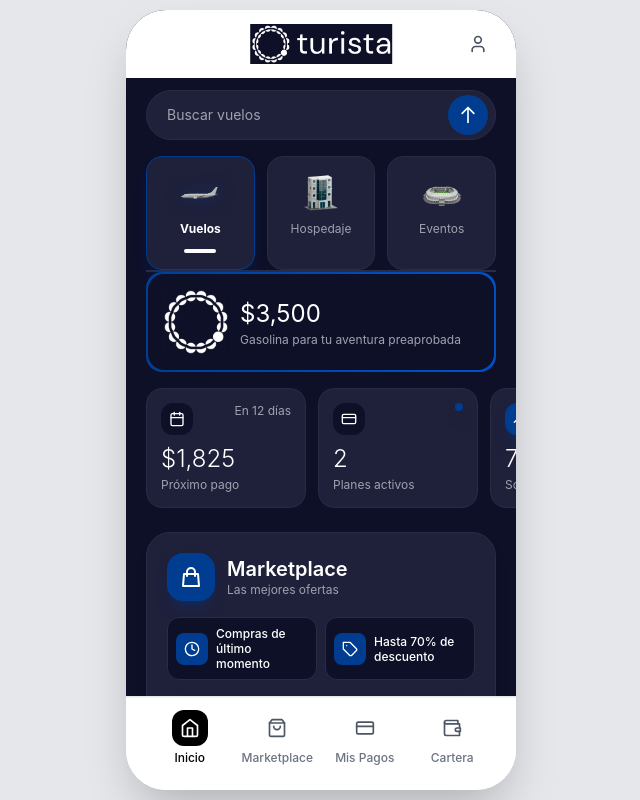
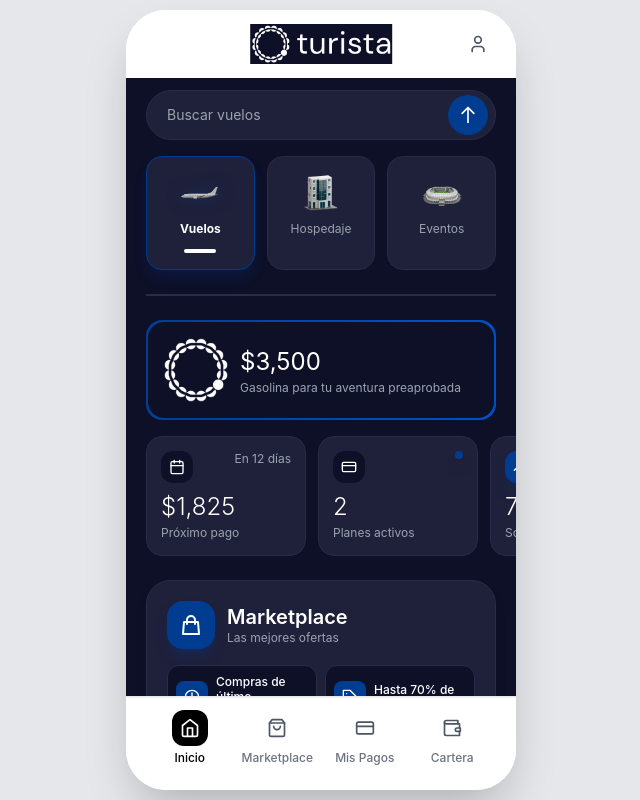
Before and after one commit to Rene-Nun/Pagox_proto_ux, a Next.js app: page / in a window 1280 px wide. Shown: the whole page, without its empty margins (319-959 px from the left). Built offline with nearby package versions, Linux system fonts and the light colour scheme.

Commit message:
Actualizar HomeScreen.tsx

```diff
--- a/app/components/screens/HomeScreen.tsx
+++ b/app/components/screens/HomeScreen.tsx
@@ -40,11 +40,10 @@ export default function HomeScreen({ onNavigate, activeTab }: HomeScreenProps) {
 
   return (
     <MobileContainer className="bg-[#0e1028]">
-      <div className="bg-[#0e1028] min-h-screen">
       <Header showLogo={true} onNavigate={onNavigate} />
 
-        <div className="flex-1 overflow-y-auto pb-6 bg-[#0e1028]">
-          <div className="space-y-0">
+      <div className="flex-1 overflow-y-auto pb-6">
+        <div className="bg-[#0e1028]">
 
           {/* Search Bar - Botón azul */}
           <div className="pt-3 pb-4 px-5">
@@ -67,8 +66,8 @@ export default function HomeScreen({ onNavigate, activeTab }: HomeScreenProps) {
             </div>
           </div>
 
-            {/* Navigation Tabs - Cada tab en su propio contenedor */}
-            <div className="px-5 mb-6">
+          {/* Navigation Tabs */}
+          <div className="px-5">
             <div className="flex gap-3">
               {/* Vuelos Tab */}
               <button
@@ -92,7 +91,6 @@ export default function HomeScreen({ onNavigate, activeTab }: HomeScreenProps) {
                 }`}>
                   Vuelos
                 </p>
-                  {/* Underline indicator BLANCO */}
                 {selectedTab === 'flights' && (
                   <div className="w-8 h-1 bg-white rounded-full mt-1"></div>
                 )}
@@ -120,7 +118,6 @@ export default function HomeScreen({ onNavigate, activeTab }: HomeScreenProps) {
                 }`}>
                   Hospedaje
                 </p>
-                  {/* Underline indicator BLANCO */}
                 {selectedTab === 'hotels' && (
                   <div className="w-8 h-1 bg-white rounded-full mt-1"></div>
                 )}
@@ -148,7 +145,6 @@ export default function HomeScreen({ onNavigate, activeTab }: HomeScreenProps) {
                 }`}>
                   Eventos
                 </p>
-                  {/* Underline indicator BLANCO */}
                 {selectedTab === 'events' && (
                   <div className="w-8 h-1 bg-white rounded-full mt-1"></div>
                 )}
@@ -156,21 +152,21 @@ export default function HomeScreen({ onNavigate, activeTab }: HomeScreenProps) {
             </div>
           </div>
 
-            {/* Separador más ancho y centrado entre tabs y card de gasolina */}
-            <div className="px-5 mb-6">
+          {/* SEPARADOR CENTRADO CON ESPACIO ARRIBA Y ABAJO */}
+          <div className="py-6 px-5">
             <div className="w-full h-0.5 bg-[#2a2b45]"></div>
           </div>
 
-            {/* Resto del contenido con espaciado */}
+          {/* Contenido */}
           <div className="space-y-4 px-5">
-              {/* Saldo disponible - EFECTO CYBERPUNK en el borde */}
-              <div className="relative p-[2px] rounded-2xl bg-gradient-to-r from-[#003d90] via-[#0051c7] to-[#003d90] bg-[length:200%_100%] animate-gradient">
+            {/* Saldo disponible - EFECTO CYBERPUNK */}
+            <div className="relative p-[2px] rounded-2xl bg-gradient-to-r from-[#003d90] via-[#0051c7] to-[#003d90] bg-[length:200%_100%]">
               <style jsx>{`
                 @keyframes gradient {
                   0%, 100% { background-position: 0% 50%; }
                   50% { background-position: 100% 50%; }
                 }
-                  .animate-gradient {
+                div {
                   animation: gradient 3s ease infinite;
                 }
               `}</style>
@@ -191,15 +187,14 @@ export default function HomeScreen({ onNavigate, activeTab }: HomeScreenProps) {
               </div>
             </div>
 
-              {/* Stats Grid - SCROLL HORIZONTAL con 3 cards */}
-              <div className="overflow-x-auto -mx-5 px-5 overflow-y-hidden" style={{ scrollbarWidth: 'none', msOverflowStyle: 'none' }}>
+            {/* Stats Grid - SCROLL HORIZONTAL */}
+            <div className="overflow-x-auto -mx-5 px-5" style={{ scrollbarWidth: 'none', msOverflowStyle: 'none', WebkitOverflowScrolling: 'touch' }}>
               <style jsx>{`
                 div::-webkit-scrollbar {
                   display: none;
                 }
               `}</style>
-                <div className="flex gap-3 min-w-min pb-2">
-                  {/* Próximo pago */}
+              <div className="flex gap-3 pb-2">
                 <div className="bg-[#1f203a] rounded-2xl p-3.5 min-w-[160px] border border-[#2a2b45]">
                   <div className="flex items-start justify-between mb-2">
                     <div className="w-8 h-8 bg-[#0e1028] rounded-xl flex items-center justify-center">
@@ -211,7 +206,6 @@ export default function HomeScreen({ onNavigate, activeTab }: HomeScreenProps) {
                   <p className="text-xs text-gray-400">Próximo pago</p>
                 </div>
 
-                  {/* Planes activos */}
                 <div className="bg-[#1f203a] rounded-2xl p-3.5 min-w-[160px] border border-[#2a2b45]">
                   <div className="flex items-start justify-between mb-2">
                     <div className="w-8 h-8 bg-[#0e1028] rounded-xl flex items-center justify-center">
@@ -223,7 +217,6 @@ export default function HomeScreen({ onNavigate, activeTab }: HomeScreenProps) {
                   <p className="text-xs text-gray-400">Planes activos</p>
                 </div>
 
-                  {/* Score Turista - Tercera card */}
                 <div className="bg-[#1f203a] rounded-2xl p-3.5 min-w-[160px] border border-[#2a2b45]">
                   <div className="flex items-start justify-between mb-2">
                     <div className="w-8 h-8 bg-[#003d90] rounded-xl flex items-center justify-center shadow-lg shadow-[#003d90]/30">
@@ -237,7 +230,7 @@ export default function HomeScreen({ onNavigate, activeTab }: HomeScreenProps) {
               </div>
             </div>
 
-              {/* Marketplace - Nuevo diseño oscuro */}
+            {/* Marketplace */}
             <div className="bg-[#1f203a] rounded-3xl p-5 border border-[#2a2b45] shadow-lg">
               <div className="flex items-center gap-3 mb-4">
                 <div className="w-12 h-12 bg-[#003d90] rounded-2xl flex items-center justify-center flex-shrink-0 shadow-lg shadow-[#003d90]/30">
@@ -251,7 +244,6 @@ export default function HomeScreen({ onNavigate, activeTab }: HomeScreenProps) {
                 </div>
               </div>
 
-                {/* Features LADO A LADO */}
               <div className="grid grid-cols-2 gap-2 mb-4">
                 <div className="flex items-center gap-2 bg-[#0e1028] rounded-xl p-2 border border-[#2a2b45]">
                   <div className="w-8 h-8 bg-[#003d90] rounded-lg flex items-center justify-center flex-shrink-0">
@@ -278,7 +270,6 @@ export default function HomeScreen({ onNavigate, activeTab }: HomeScreenProps) {
 
         </div>
       </div>
-      </div>
     </MobileContainer>
   )
 }
```
Lines whose indentation alone changed are shown as unchanged.
